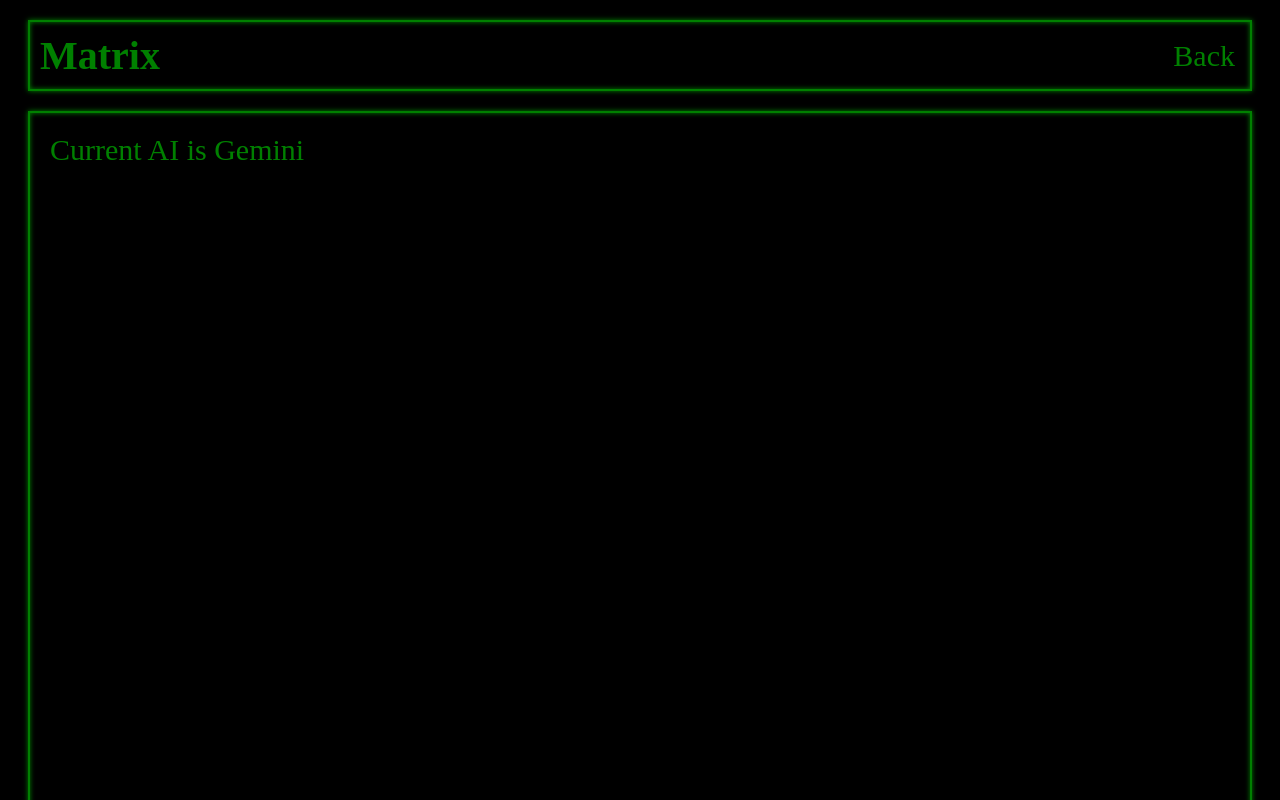
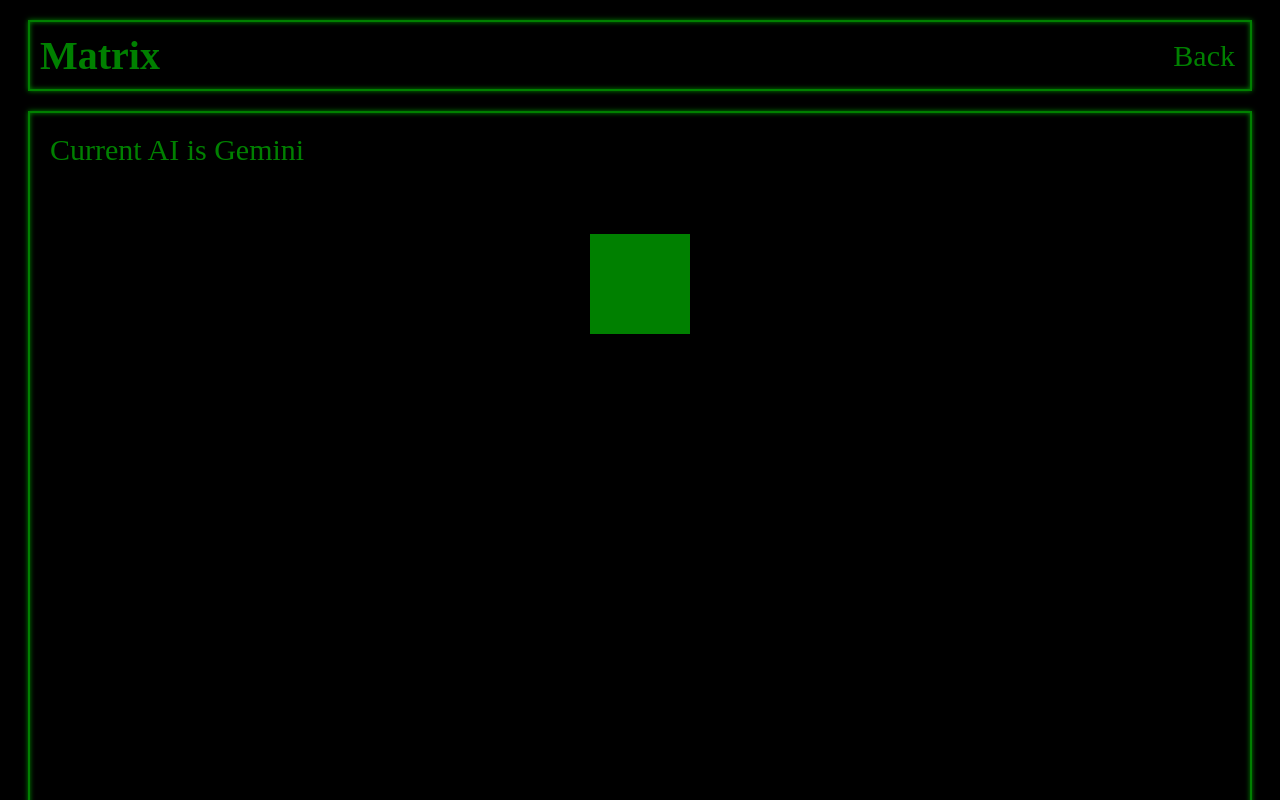
Before and after one commit to MaratSalakh/matrix_app, a Next.js app: page /info in a window 1280 px wide. Shown: the top 800 px of the page. Built offline with nearby package versions, Linux system fonts and the light colour scheme; no server answers; a web font is replaced by a local one.

Commit message:
add animation

```diff
--- a/src/app/(app)/info/page.module.css
+++ b/src/app/(app)/info/page.module.css
@@ -3,3 +3,36 @@
   align-items: start;
   justify-content: start;
 }
+
+.animationBlock {
+  display: flex;
+  align-items: start;
+  justify-content: center;
+  padding-top: 50px;
+  padding-bottom: 50px;
+}
+
+.animate {
+  position: relative;
+  animation-name: up-down;
+  animation-duration: 1s;
+  animation-timing-function: ease-in-out;
+  animation-iteration-count: infinite;
+  animation-direction: alternate;
+}
+
+.cube {
+  width: 100px;
+  height: 100px;
+  background-color: green;
+}
+
+@keyframes up-down {
+  0% {
+    top: 50px;
+  }
+
+  100% {
+    top: -50px;
+  }
+}
--- a/src/app/(app)/info/page.tsx
+++ b/src/app/(app)/info/page.tsx
@@ -8,6 +8,11 @@
       <div className={styles.content}>
         <TextUI>Current AI is Gemini</TextUI>
       </div>
+      <div className={styles.animationBlock}>
+        <div className={styles.animate}>
+          <div className={styles.cube}></div>
+        </div>
+      </div>
     </ContentBlockUI>
   );
 }
```
